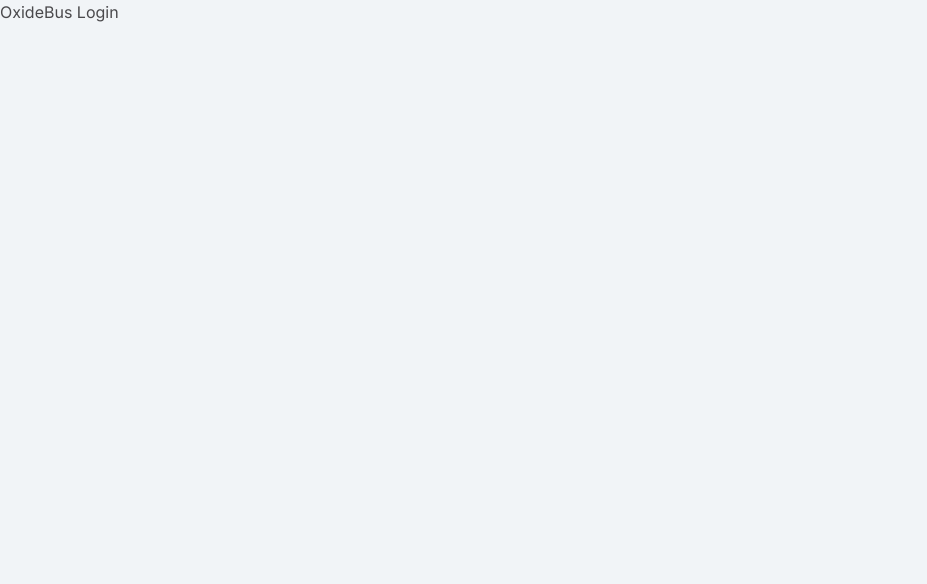
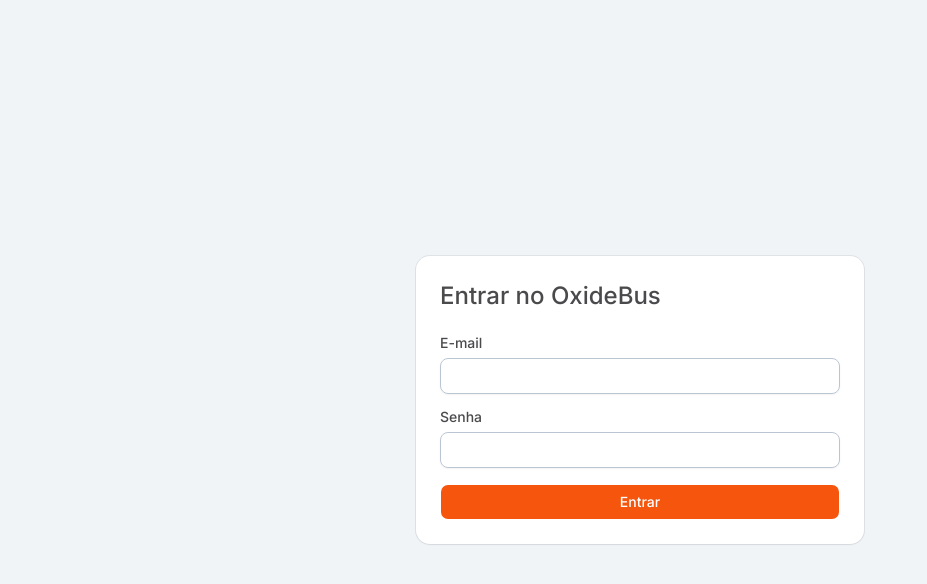
Before and after one commit to gunners-pro/oxidebus-client, a Next.js app: page /login in a window 1280 px wide. Shown: the top 584 px of the page, without its empty margins (0-927 px from the left). Built offline with nearby package versions, Linux system fonts and the light colour scheme.

Commit message:
feat: handle with login/logout

```diff
--- a/src/app/(auth)/login/page.tsx
+++ b/src/app/(auth)/login/page.tsx
@@ -1,3 +1,86 @@
+"use client";
+
+import { useState } from "react";
+import { useRouter } from "next/navigation";
+import { Button } from "@/components/ui/button";
+import { Card, CardContent, CardHeader, CardTitle } from "@/components/ui/card";
+import { Input } from "@/components/ui/input";
+import { Label } from "@/components/ui/label";
+
 export default function LoginPage() {
-  return <h1>OxideBus Login</h1>;
+  const router = useRouter();
+
+  const [email, setEmail] = useState("");
+  const [password, setPassword] = useState("");
+  const [error, setError] = useState("");
+  const [loading, setLoading] = useState(false);
+
+  async function handleLogin(event: React.SubmitEvent<HTMLFormElement>) {
+    event.preventDefault();
+    setError("");
+    setLoading(true);
+
+    try {
+      const response = await fetch("/api/auth/login", {
+        method: "POST",
+        headers: {
+          "Content-Type": "application/json",
+        },
+        body: JSON.stringify({ email, password }),
+      });
+
+      if (!response.ok) {
+        throw new Error("E-mail ou senha inválidos.");
+      }
+
+      router.push("/dashboard");
+      router.refresh();
+    } catch (err) {
+      setError(err instanceof Error ? err.message : "Erro ao realizar login.");
+    } finally {
+      setLoading(false);
+    }
+  }
+
+  return (
+    <div className="flex min-h-screen items-center justify-center p-4">
+      <Card className="w-full max-w-md">
+        <CardHeader>
+          <CardTitle className="text-2xl">Entrar no OxideBus</CardTitle>
+        </CardHeader>
+
+        <CardContent>
+          <form onSubmit={handleLogin} className="space-y-4">
+            <div className="space-y-2">
+              <Label htmlFor="email">E-mail</Label>
+              <Input
+                id="email"
+                type="email"
+                value={email}
+                onChange={(event) => setEmail(event.target.value)}
+                required
+              />
+            </div>
+
+            <div className="space-y-2">
+              <Label htmlFor="password">Senha</Label>
+              <Input
+                id="password"
+                type="password"
+                value={password}
+                onChange={(event) => setPassword(event.target.value)}
+                required
+              />
+            </div>
+
+            {error && <p className="text-sm text-destructive">{error}</p>}
+
+            <Button type="submit" className="w-full" disabled={loading}>
+              {loading ? "Entrando..." : "Entrar"}
+            </Button>
+          </form>
+        </CardContent>
+      </Card>
+    </div>
+  );
 }
--- a/src/app/(dashboard)/dashboard/layout.tsx
+++ b/src/app/(dashboard)/dashboard/layout.tsx
@@ -2,6 +2,7 @@ import { cookies } from "next/headers";
 import { redirect } from "next/navigation";
 import { Sidebar } from "@/components/layout/sidebar";
 import { Header } from "@/components/layout/header";
+import { getCurrentUser } from "@/lib/auth";
 
 export default async function DashboardLayout({
   children,
@@ -15,12 +16,14 @@ export default async function DashboardLayout({
     redirect("/login");
   }
 
+  const user = await getCurrentUser();
+
   return (
     <div className="flex min-h-screen bg-background">
       <Sidebar />
 
       <div className="flex min-w-0 flex-1 flex-col">
-        <Header />
+        <Header userEmail={user.email} />
 
         <main className="flex-1 p-6">{children}</main>
       </div>
--- /dev/null
+++ b/src/app/api/auth/logout/route.ts
@@ -0,0 +1,15 @@
+import { NextResponse } from "next/server";
+
+export async function POST() {
+  const response = NextResponse.json({ success: true });
+
+  response.cookies.set("oxidebus_token", "", {
+    httpOnly: true,
+    secure: process.env.NODE_ENV === "production",
+    sameSite: "lax",
+    path: "/",
+    maxAge: 0,
+  });
+
+  return response;
+}
--- a/src/components/layout/header.tsx
+++ b/src/components/layout/header.tsx
@@ -1,7 +1,8 @@
 "use client";
 
-import { usePathname } from "next/navigation";
-import { Bell } from "lucide-react";
+import { usePathname, useRouter } from "next/navigation";
+import { Button } from "@/components/ui/button";
+import { Bell, LogOut } from "lucide-react";
 
 const pageTitles: Record<string, string> = {
   "/dashboard": "Overview",
@@ -13,10 +14,23 @@ const pageTitles: Record<string, string> = {
   "/dashboard/settings": "Settings",
 };
 
-export function Header() {
+interface HeaderProps {
+  userEmail: string;
+}
+
+export function Header({ userEmail }: HeaderProps) {
   const pathname = usePathname();
+  const router = useRouter();
+  const title = pageTitles[pathname] ?? "Dashboard";
 
-  const title = pageTitles[pathname] ?? "Dashboard";
+  async function handleLogout() {
+    await fetch("/api/auth/logout", {
+      method: "POST",
+    });
+
+    router.push("/login");
+    router.refresh();
+  }
 
   return (
     <header className="flex h-16 items-center justify-between border-b bg-white px-6">
@@ -25,6 +39,11 @@ export function Header() {
         <h1 className="text-lg font-semibold">{title}</h1>
       </div>
 
+      <div className="flex items-center gap-3">
+        <span className="text-sm text-muted-foreground">{userEmail}</span>
+        <Button variant="ghost" size="icon" onClick={handleLogout}>
+          <LogOut className="h-4 w-4" />
+        </Button>
         <button
           type="button"
           aria-label="Notifications"
@@ -32,6 +51,7 @@ export function Header() {
         >
           <Bell className="size-5" />
         </button>
+      </div>
     </header>
   );
 }
--- a/src/lib/api.ts
+++ b/src/lib/api.ts
@@ -7,11 +7,13 @@ if (!API_URL) {
 export async function apiRequest<T>(
   endpoint: string,
   options?: RequestInit,
+  token?: string,
 ): Promise<T> {
   const response = await fetch(`${API_URL}${endpoint}`, {
     ...options,
     headers: {
       "Content-Type": "application/json",
+      ...(token && { Authorization: `Bearer ${token}` }),
       ...options?.headers,
     },
     cache: "no-store",
--- /dev/null
+++ b/src/lib/auth.ts
@@ -0,0 +1,23 @@
+import { cookies } from "next/headers";
+import { redirect } from "next/navigation";
+import { apiRequest } from "@/lib/api";
+
+interface AuthenticatedUser {
+  userId: string;
+  email: string;
+}
+
+export async function getCurrentUser(): Promise<AuthenticatedUser> {
+  const cookieStore = await cookies();
+  const token = cookieStore.get("oxidebus_token")?.value;
+
+  if (!token) {
+    redirect("/login");
+  }
+
+  try {
+    return await apiRequest<AuthenticatedUser>("/users/me", {}, token);
+  } catch {
+    redirect("/login");
+  }
+}
```
Lines whose indentation alone changed are shown as unchanged.
